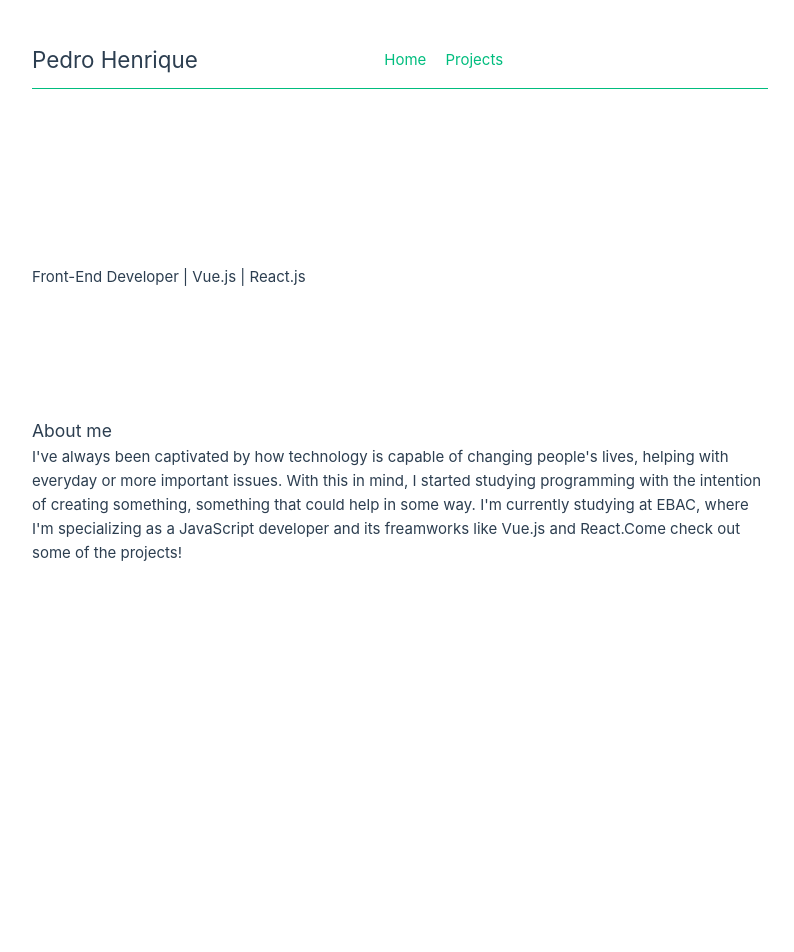
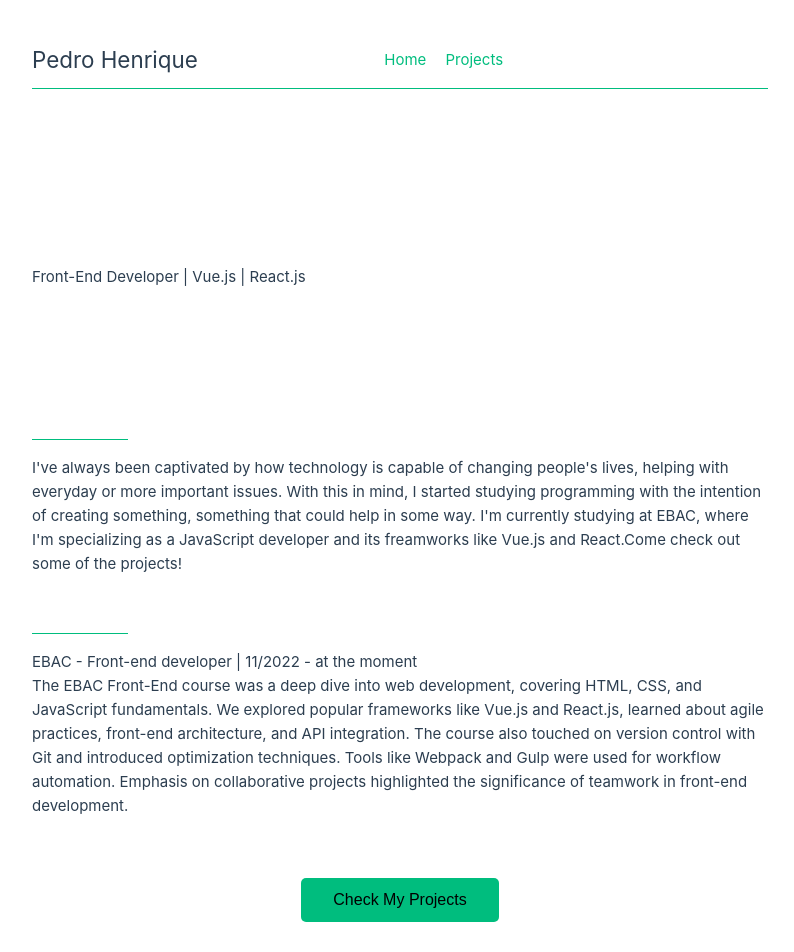
Before and after one commit to pedrohenrique11/portifolio, a Vue app: page / in a window 1280 px wide. Shown: the top 952 px of the page, without its empty margins (240-1034 px from the left). Before the commit the page ends 800 px from the top, so only its background shows below. Built offline with nearby package versions, Linux system fonts and the light colour scheme.

Commit message:
feat: add components to HomeView

```diff
--- a/src/components/MyProfile.vue
+++ b/src/components/MyProfile.vue
@@ -13,9 +13,9 @@
     </div>
 </template>
 
-<style>
+<style scoped>
     .content {
-        padding: 8rem 0;
+        padding: 8rem 0 4rem 0;
     }
     h1 {
         font-size: 3rem;
--- /dev/null
+++ b/src/components/TextSection.vue
@@ -0,0 +1,35 @@
+<script>
+    export default {
+        props: {
+            title:{
+                type: String,
+            },
+            text: {
+                type: String,
+            },
+            secondText: {
+                type: String,
+            }
+        }
+    }
+</script>
+
+<template>
+<div>
+      <h3 class="section-title">{{title}}</h3>
+      <p>{{ text }}</p>
+      <p>{{ secondText }}</p>
+    </div>
+</template>
+
+<style>
+div {
+    padding-top: 1.8rem;
+}
+  .section-title {
+    color: #fff;
+    width: 6rem;
+    border-bottom: 1px solid hsla(160, 100%, 37%, 1);
+    margin-bottom: 1rem;
+  }
+</style>
--- /dev/null
+++ b/src/components/TheButtons.vue
@@ -0,0 +1,28 @@
+<script>
+export default {
+    props: {
+        title: {
+            type: String,
+            default: () => "Button"
+        }
+    }
+}
+</script>
+
+<template>
+        <button>{{ title }}</button>
+</template>
+
+<style scoped>
+    button{
+        padding: 0.8rem 2rem;
+        background-color: hsla(160, 100%, 37%, 1);
+        border: none;
+        border-radius: 5px;
+        font-size: 1rem;
+        cursor: pointer;
+    }
+    button:hover {
+        background-color: rgb(23, 148, 106);
+    }
+</style>
--- a/src/views/HomeView.vue
+++ b/src/views/HomeView.vue
@@ -1,13 +1,38 @@
 <script setup>
 import MyProfile from '../components/MyProfile.vue'
+import TheButtons from '../components/TheButtons.vue'
+import TextSection from '../components/TextSection.vue'
+
 </script>
 
 <template>
   <main>
     <MyProfile />
     <div>
-      <h3>About me</h3>
-      <p>I've always been captivated by how technology is capable of changing people's lives, helping with everyday or more important issues. With this in mind, I started studying programming with the intention of creating something, something that could help in some way. I'm currently studying at EBAC, where I'm specializing as a JavaScript developer and its freamworks like Vue.js and React.Come check out some of the projects!</p>
+      <TextSection
+      title='About me'
+      text="I've always been captivated by how technology is capable of changing people's lives, helping with everyday or more important issues. With this in mind, I started studying programming with the intention of creating something, something that could help in some way. I'm currently studying at EBAC, where I'm specializing as a JavaScript developer and its freamworks like Vue.js and React.Come check out some of the projects!"/>
+
+    </div>
+
+    <TextSection
+    title='Courses'
+    text="EBAC - Front-end developer | 11/2022 - at the moment"
+    secondText="
+The EBAC Front-End course was a deep dive into web development, covering HTML, CSS, and JavaScript fundamentals. We explored popular frameworks like Vue.js and React.js, learned about agile practices, front-end architecture, and API integration. The course also touched on version control with Git and introduced optimization techniques. Tools like Webpack and Gulp were used for workflow automation. Emphasis on collaborative projects highlighted the significance of teamwork in front-end development."
+    />
+    <div class="section-button">
+        <TheButtons class="button" title='Check My Projects'/>
     </div>
   </main>
 </template>
+
+<style scoped>
+  .button {
+    margin: 2rem auto;
+  }
+  .section-button{
+    display: flex;
+    justify-content: center;
+  }
+</style>
```
